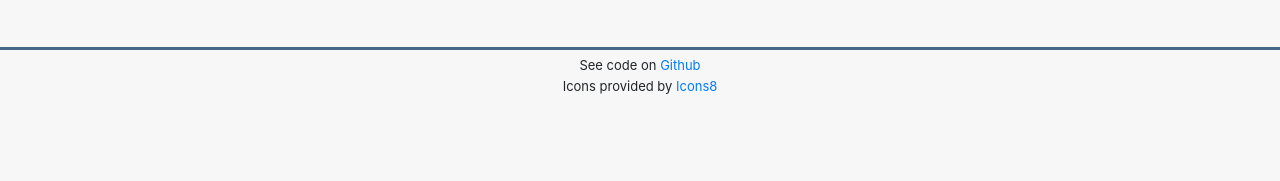
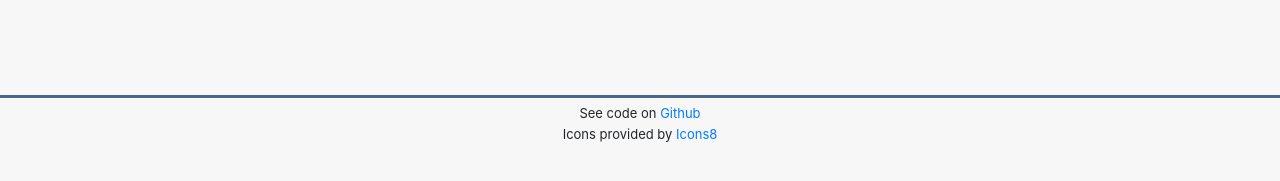
Before and after one commit to ewelinalabas/memorygame, a React (Create React App) app: page / in a window 1280 px wide. Both pictures are taken after a click on the button 640 px from the left and 263 px from the top of the page. Shown: the part 609-790 px from the top of the page. Built offline with nearby package versions, Linux system fonts and the light colour scheme.

Commit message:
Fix styles

```diff
--- a/src/App.js
+++ b/src/App.js
@@ -3,5 +3,9 @@ import './styles/App.css';
 import { GameBody } from './components/Game/GameBody';
 
 export const App = () => {
-  return ( <GameBody /> )
+  return (
+    <div className="gameBody">
+      <GameBody />
+    </div>
+  )
 }
--- a/src/components/Game/GameBody.jsx
+++ b/src/components/Game/GameBody.jsx
@@ -12,19 +12,19 @@ import { GAME_SETUP, PLAY, GAME_END } from '../../reducers/game';
 const GameBodyPure = ({ phase }) => {
   if(phase === GAME_SETUP) {
     return (
-      <div className="gameBody">
-        {/* <Navigation /> */}
+      // <div className="gameBody">
+        // {/* <Navigation /> */}
         <GameForm />
-      </div>
+      // </div>
     )
   } else if(phase === PLAY) {
     return (<GamePlay />)
   } else if(phase === GAME_END) {
     return (
-      <div className="gameBody">
-        {/* <Navigation /> */}
+      // <div className="gameBody">
+        // {/* <Navigation /> */}
         <GameSummary />
-      </div>
+      // </div>
     )
   }
 }
--- a/src/index.js
+++ b/src/index.js
@@ -15,14 +15,14 @@ const rootElement = document.getElementById('root')
 const NavigationWithRouter = withRouter(Navigation)
 const routing = (
   <Router>
-    <Container fluid>
+    {/* <Container fluid> */}
       <Provider store={store}>
         <NavigationWithRouter />
         <Route exact path = '/' component = {App} />
         <Route path = '/scoreboard' component = {Scoreboard} />
       </Provider>
       <Footer />
-    </Container>
+    {/* </Container> */}
   </Router>
 )
 
--- a/src/styles/App.css
+++ b/src/styles/App.css
@@ -1,3 +1,11 @@
+.gameBody {
+  height: 100%;
+  display: flex;
+  flex-direction: column;
+  justify-content: space-evenly;
+  margin-bottom: 3rem;
+}
+
 .form {
   display: flex;
   flex-direction: column;
@@ -46,14 +54,6 @@
 
 .submitButton:hover {
   opacity: 1;
-}
-
-.gameBody {
-  height: 100%;
-  display: flex;
-  flex-direction: column;
-  justify-content: space-evenly;
-  margin-bottom: 3rem;
 }
 
 .timer {
--- a/src/styles/Footer.css
+++ b/src/styles/Footer.css
@@ -1,7 +1,7 @@
 footer {
   flex-shrink: 0;
   left: 0;
-  bottom: 0;
+  /* bottom: 0; */
   width: 100%;
   /* background-color: rgb(206, 165, 104); */
   border-top: 3px solid rgb(73, 103, 134);
--- a/src/styles/index.css
+++ b/src/styles/index.css
@@ -5,9 +5,9 @@ body {
   background-color: rgb(247, 247, 247);
 }
 
-.container-fluid {
+/* .container-fluid {
   display: flex;
   flex-direction: column;
   height: 100%;
   padding: 0 0 0 0;
-}
+} */
```
